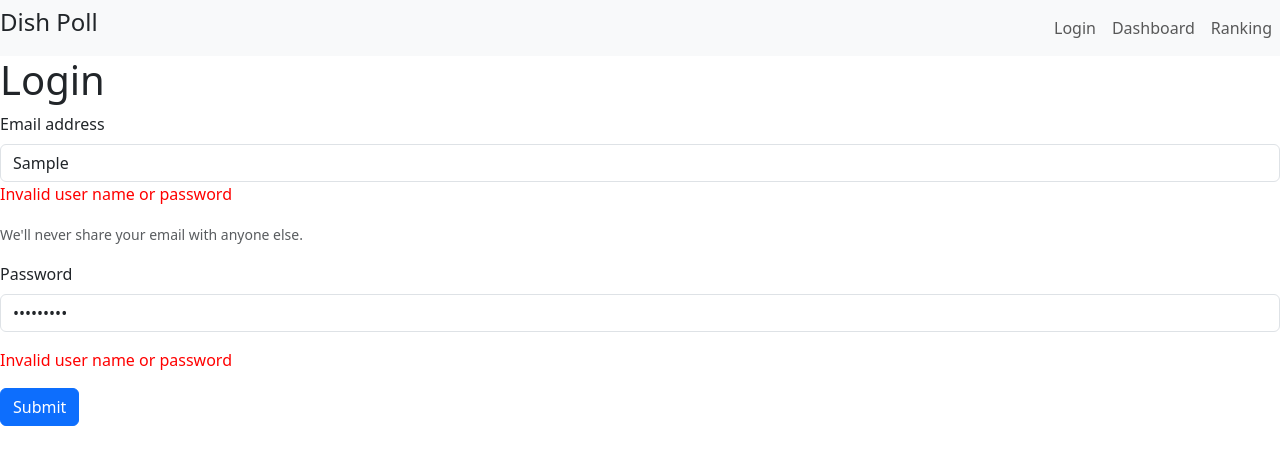
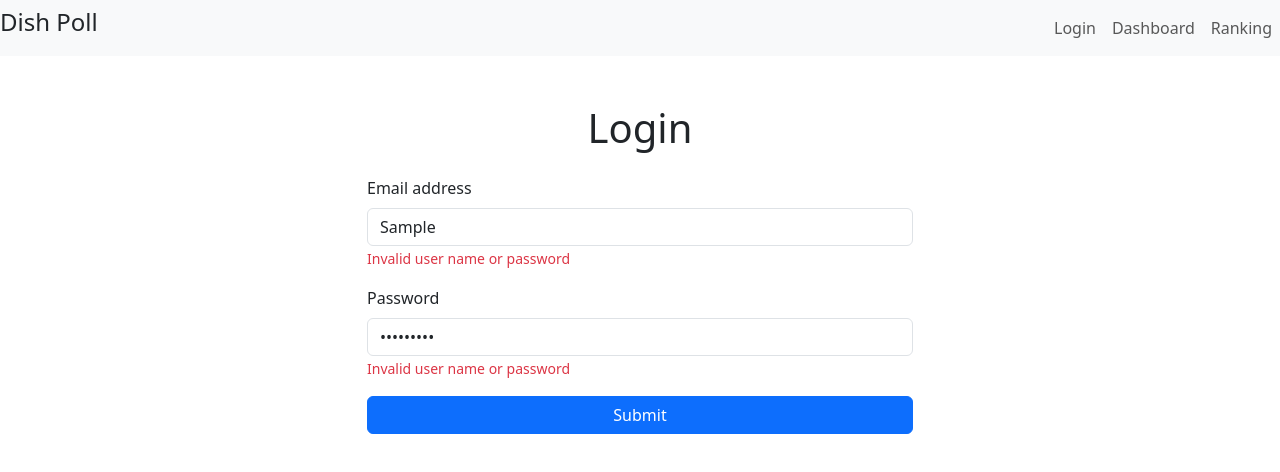
Before and after one commit to WinayCV/Dish-poll, a React (Vite) app: page / in a window 1280 px wide. Both pictures are taken after typing "Sample", "Sample123" into the empty fields and a click on the button "Submit". Shown: the top 472 px of the page. Built offline with nearby package versions, Linux system fonts and the light colour scheme.

Commit message:
added styles and removed unwanted files

```diff
--- a/src/components/Dashboard.jsx
+++ b/src/components/Dashboard.jsx
@@ -70,8 +70,8 @@ export const Dashboard = () => {
   return (
     <Container>
       <div className="d-flex flex-column align-items-center">
-        <h1 className="text-center">Dashboard</h1>
-        <Button onClick={handleSave} className="w-50">
+        <h1 className="text-center mt-2">Dashboard</h1>
+        <Button onClick={handleSave} className="w-50 mb-5">
           Save
         </Button>
       </div>
--- a/src/components/Login.jsx
+++ b/src/components/Login.jsx
@@ -53,29 +53,31 @@ export const Login = () => {
     }
   };
   return (
-    <div>
-      <h1>Login</h1>
+    <div className="container mt-5">
+      <div className="row justify-content-center">
+        <div className="col-md-6">
+          <h1 className="text-center mb-4">Login</h1>
           <Form onSubmit={handleSubmit}>
             <Form.Group className="mb-3" controlId="formBasicEmail">
               <Form.Label>Email address</Form.Label>
               <Form.Control
                 type="username"
-            placeholder="Enter user Name"
+                placeholder="Enter Username"
                 name="userName"
                 onChange={handleChange}
                 value={form.userName}
               />
-          <span>
               {errors.userName && (
-              <p style={{color: 'red'}}>{errors.userName}</p>
+                <Form.Text className="text-danger">
+                  {errors.userName}
+                </Form.Text>
               )}
-          </span>
-          <Form.Text className="text-muted">
-            We'll never share your email with anyone else.
-          </Form.Text>
             </Form.Group>
 
-        <Form.Group className="mb-3" controlId="formBasicPassword">
+            <Form.Group
+              className="mb-3"
+              controlId="formBasicPassword"
+            >
               <Form.Label>Password</Form.Label>
               <Form.Control
                 type="password"
@@ -84,16 +86,19 @@ export const Login = () => {
                 value={form.password}
                 onChange={handleChange}
               />
+              {errors.password && (
+                <Form.Text className="text-danger">
+                  {errors.password}
+                </Form.Text>
+              )}
             </Form.Group>
-        <span>
-          {errors.password && (
-            <p style={{color: 'red'}}>{errors.password}</p>
-          )}
-        </span>
-        <Button variant="primary" type="submit">
+
+            <Button variant="primary" type="submit" className="w-100">
               Submit
             </Button>
           </Form>
         </div>
+      </div>
+    </div>
   );
 };
--- a/src/components/Ranking.jsx
+++ b/src/components/Ranking.jsx
@@ -76,7 +76,8 @@ export const Ranking = () => {
 
   return (
     <div>
-      <h1>Ranking</h1>
+      <h1 className="text-center mt-3">Ranking</h1>
+      <div className="pt-3 p-5">
         <Table striped bordered hover>
           <thead>
             <tr>
@@ -100,5 +101,6 @@ export const Ranking = () => {
           </tbody>
         </Table>
       </div>
+    </div>
   );
 };
--- a/src/main.jsx
+++ b/src/main.jsx
@@ -1,8 +1,7 @@
-import React from 'react';
 import ReactDOM from 'react-dom/client';
+import {BrowserRouter} from 'react-router-dom';
 import App from './App.jsx';
 import './index.css';
-import {BrowserRouter} from 'react-router-dom';
 
 ReactDOM.createRoot(document.getElementById('root')).render(
   <BrowserRouter>
```
Also changed, not shown: src/App.css (deleted, +0 -42 lines), src/App.jsx (+7 -8 lines), src/index.css (+0 -69 lines). Lines whose indentation alone changed are shown as unchanged.
